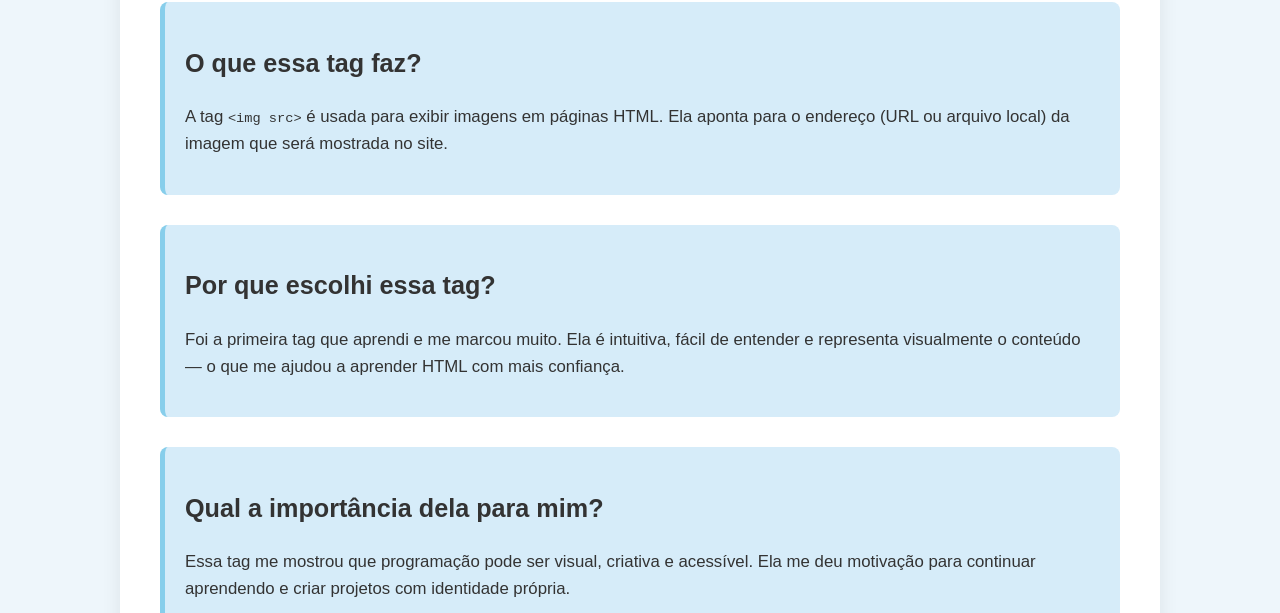
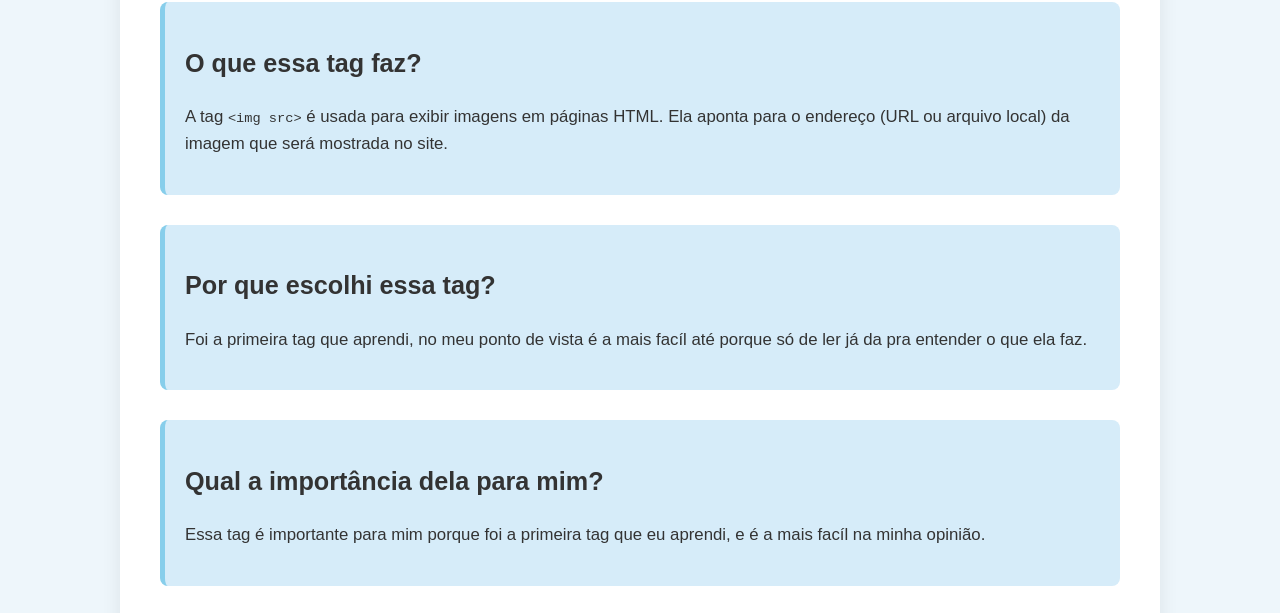
Before and after one commit to fernandinhalsk/vai-de-onibus, a plain HTML site: page tag.html in a window 1280 px wide. Shown: the part 158-771 px from the top of the page. Drawn offline with Linux system fonts and the light colour scheme.

Commit message:
altereiii

```diff
--- a/tag.html
+++ b/tag.html
@@ -17,12 +17,12 @@
 
     <section class="intro">
       <h2>Por que escolhi essa tag?</h2>
-      <p>Foi a primeira tag que aprendi e me marcou muito. Ela é intuitiva, fácil de entender e representa visualmente o conteúdo — o que me ajudou a aprender HTML com mais confiança.</p>
+      <p>Foi a primeira tag que aprendi, no meu ponto de vista é a mais facíl até porque só de ler já da pra entender o que ela faz.</p>
     </section>
 
     <section class="intro">
       <h2>Qual a importância dela para mim?</h2>
-      <p>Essa tag me mostrou que programação pode ser visual, criativa e acessível. Ela me deu motivação para continuar aprendendo e criar projetos com identidade própria.</p>
+      <p>Essa tag é importante para mim porque foi a primeira tag que eu aprendi, e é a mais facíl na minha opinião.</p>
     </section>
 
     <div style="text-align:center; margin-top:30px;">
```
